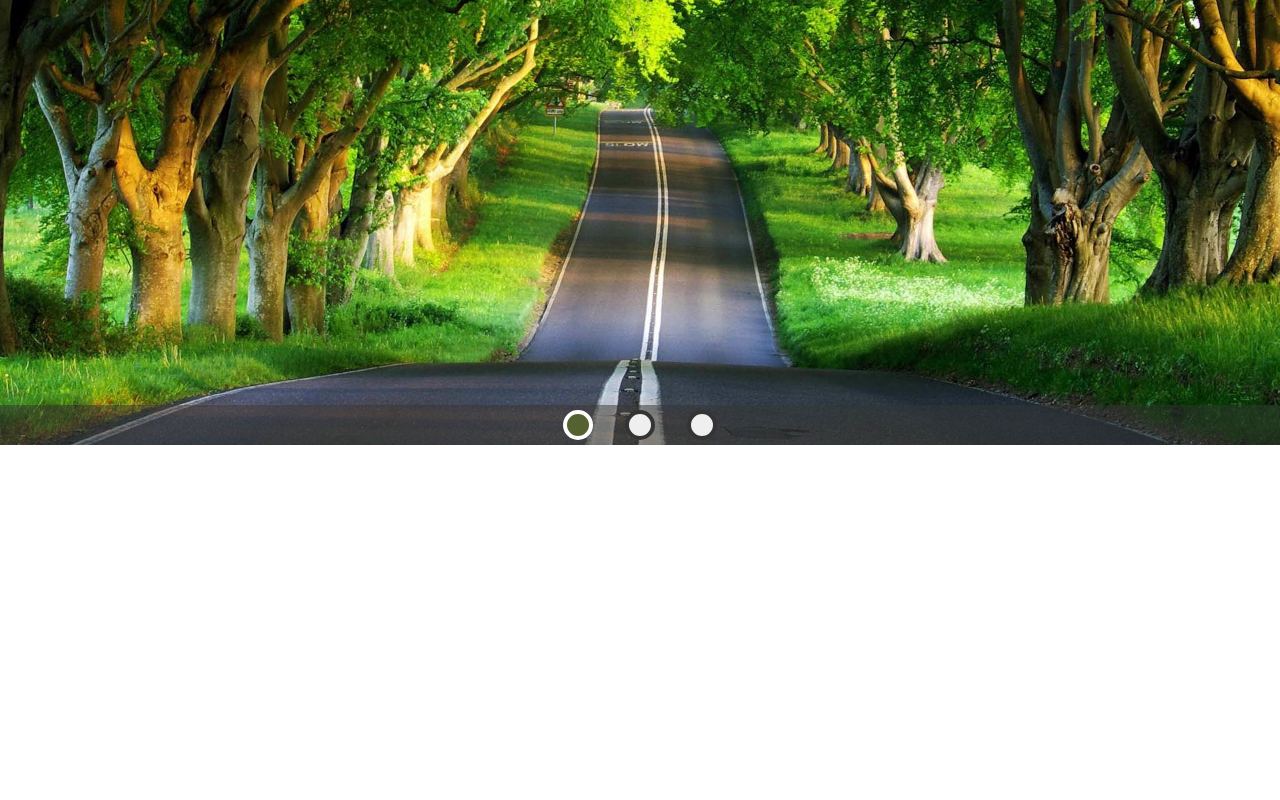
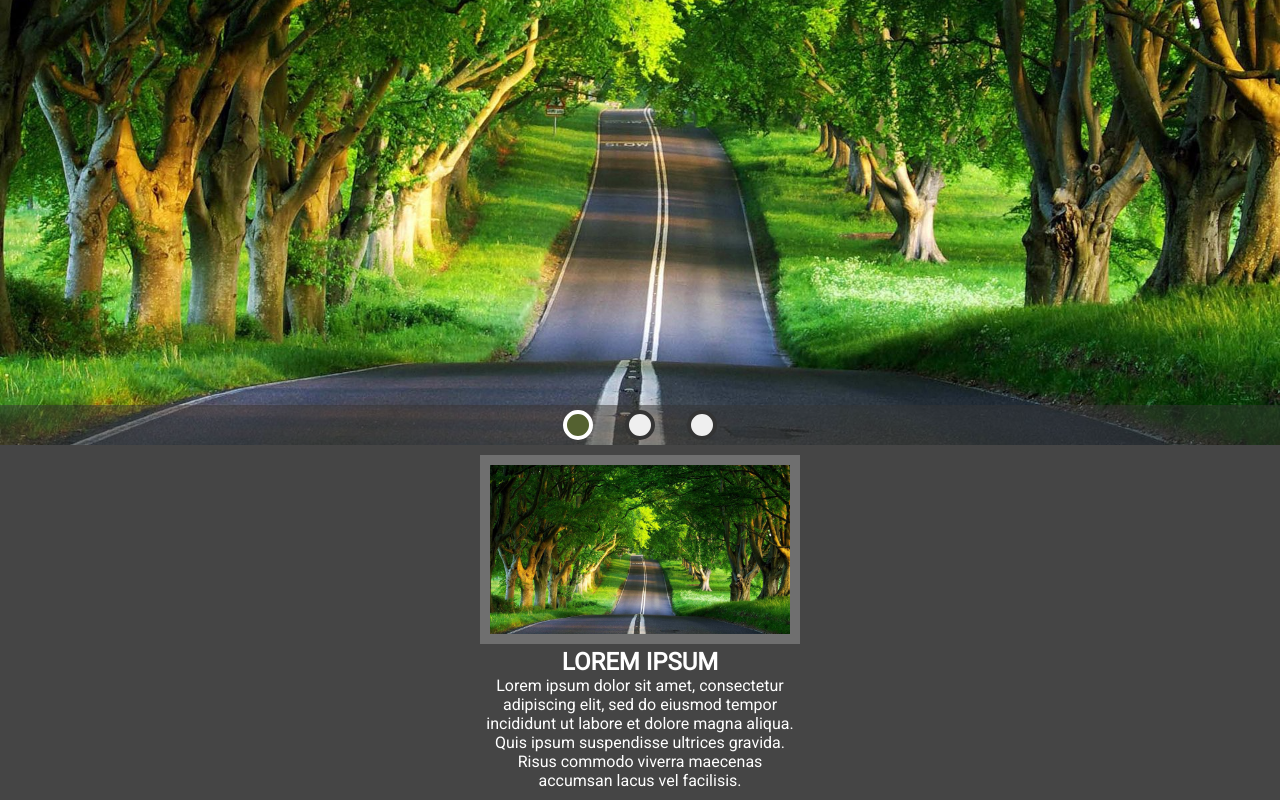
Before and after one commit to marco-amorim/dot-challenge, a React (Create React App) app in the folder react-js/: page / in a window 1280 px wide. Shown: the part 175-975 px from the top of the page. Before the commit the page ends 800 px from the top, so only its background shows below. Built offline with nearby package versions, Linux system fonts and the light colour scheme.

Commit message:
card component

```diff
--- a/react-js/src/App.js
+++ b/react-js/src/App.js
@@ -1,10 +1,12 @@
 import './assets/styles/global.css';
+import Cards from './sections/Cards';
 import Welcome from './sections/Welcome';
 
 function App() {
 	return (
 		<>
 			<Welcome />
+			<Cards />
 		</>
 	);
 }
--- a/react-js/src/assets/styles/global.css
+++ b/react-js/src/assets/styles/global.css
@@ -4,6 +4,7 @@
 	--dark-yellow: #546130;
 	--grey-dark: #343434;
 	--grey-light: #454545;
+	--grey-bright: #6f6f6f;
 }
 
 html {
--- /dev/null
+++ b/react-js/src/components/Card/index.js
@@ -0,0 +1,16 @@
+import React from 'react';
+import './styles.css';
+
+const Card = ({ image, title, text }) => {
+	return (
+		<div className="card">
+			<div className="card__img__container">
+				<img className="card__img" src={image} alt="" />
+			</div>
+			<h2 className="card__title">{title}</h2>
+			<p className="card__text">{text}</p>
+		</div>
+	);
+};
+
+export default Card;
--- /dev/null
+++ b/react-js/src/components/Card/styles.css
@@ -0,0 +1,26 @@
+.card {
+	display: flex;
+	flex-direction: column;
+	margin: 10px auto 10px auto;
+	transition: all 0.3s ease-in-out;
+	overflow: hidden;
+	width: 320px;
+}
+
+.card:hover {
+	color: var(--dark-yellow);
+	transition: color 0.3s ease-in-out;
+}
+
+.card__img {
+	width: 100%;
+	overflow: hidden;
+	border: 10px solid var(--grey-bright);
+	padding: -50px;
+	transition: all 0.3s ease-in-out;
+}
+
+.card:hover .card__img {
+	border-color: var(--dark-yellow);
+	transition: border-color 0.3s ease-in-out;
+}
--- /dev/null
+++ b/react-js/src/components/CardsCarousel/index.js
@@ -0,0 +1,18 @@
+import React from 'react';
+import Card from '../Card';
+import './styles.css';
+import img from '../../assets/images/img1.jpg';
+
+const CardsCarousel = () => {
+	return (
+		<div className="cardsCarousel">
+			<Card
+				title="LOREM IPSUM"
+				text="Lorem ipsum dolor sit amet, consectetur adipiscing elit, sed do eiusmod tempor incididunt ut labore et dolore magna aliqua. Quis ipsum suspendisse ultrices gravida. Risus commodo viverra maecenas accumsan lacus vel facilisis."
+				image={img}
+			/>
+		</div>
+	);
+};
+
+export default CardsCarousel;
--- /dev/null
+++ b/react-js/src/components/CardsCarousel/styles.css
@@ -0,0 +1,11 @@
+.cardsCarousel {
+	height: 100%;
+	width: 100vw;
+	display: flex;
+	justify-content: center;
+	flex-direction: column;
+	background-color: var(--grey-light);
+	text-align: center;
+	position: relative;
+	overflow-x: hidden;
+}
--- a/react-js/src/components/ImagesCarousel/styles.css
+++ b/react-js/src/components/ImagesCarousel/styles.css
@@ -8,7 +8,6 @@
 	text-align: center;
 	position: relative;
 	overflow-x: hidden;
-	user-select: none;
 }
 
 .imgCarousel .imgCarousel__text h1 {
@@ -25,6 +24,10 @@
 	font-weight: 400;
 	font-family: 'Roboto';
 	margin: 0px auto 15px auto;
+}
+
+.imgCarousel img {
+	user-select: none;
 }
 
 .imgCarousel .imgCarousel__buttons {
--- a/react-js/src/sections/Cards/index.js
+++ b/react-js/src/sections/Cards/index.js
@@ -0,0 +1,12 @@
+import React from 'react';
+import CardsCarousel from '../../components/CardsCarousel';
+
+const Cards = () => {
+	return (
+		<section id="cards">
+			<CardsCarousel />
+		</section>
+	);
+};
+
+export default Cards;
```
